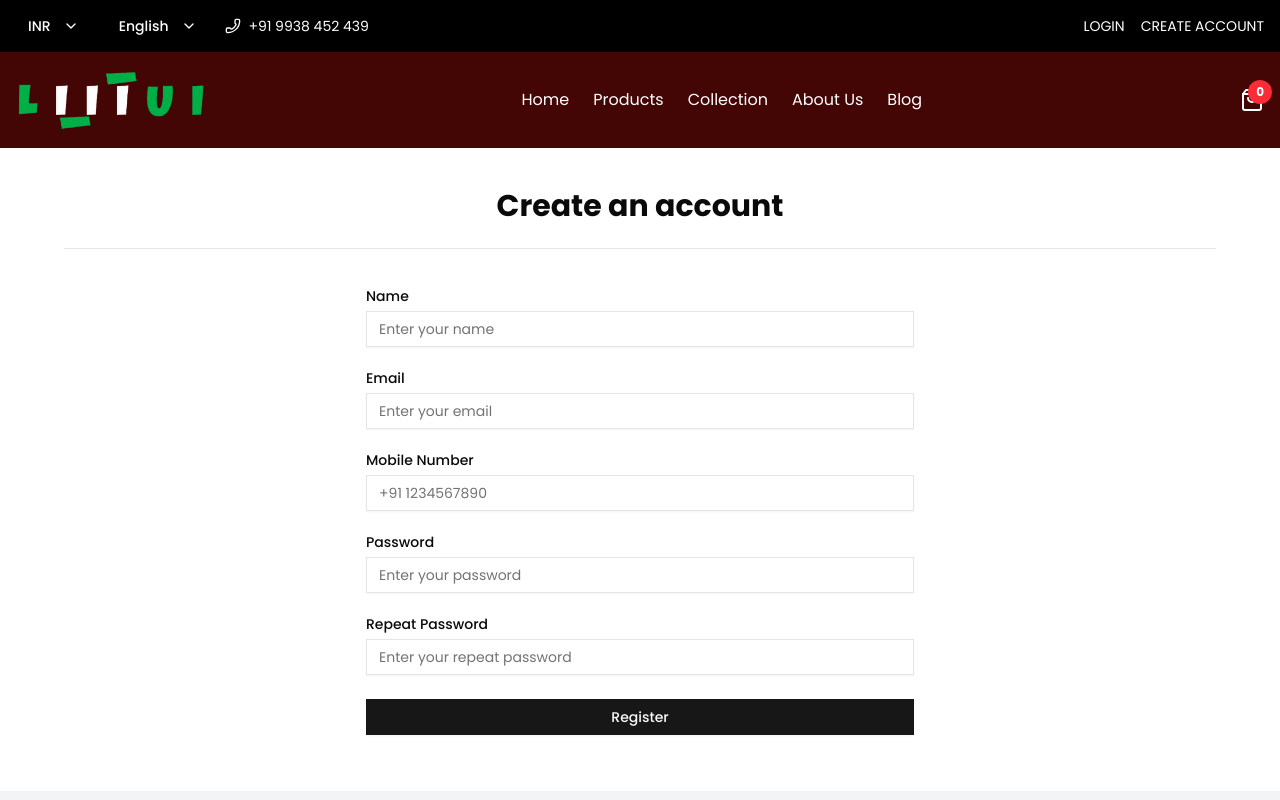
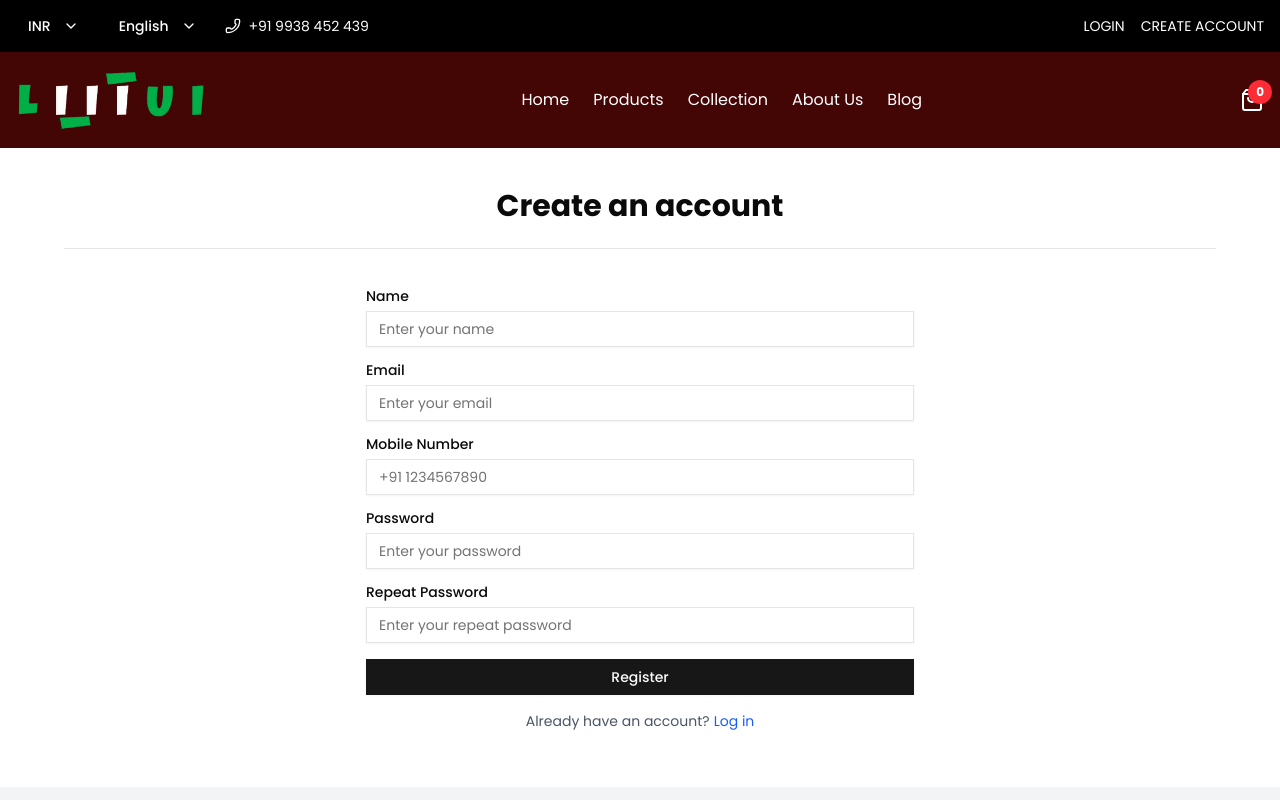
Before and after one commit to rohitbilung/lutui, a React (Vite) app in the folder frontend/: page /register in a window 1280 px wide. Shown: the top 800 px of the page. Built offline with nearby package versions, Linux system fonts and the light colour scheme; no server answers.

Commit message:
updated login and signup messages, and fixed SizeTabContent color bug

```diff
--- a/frontend/src/pages/_root/Login.jsx
+++ b/frontend/src/pages/_root/Login.jsx
@@ -17,7 +17,7 @@ import {
 import { useAuth } from "../../context/AuthContext";
 import { useLoginUser } from "../../lib/queries/Mutations";
 import { toast } from "sonner";
-import { useNavigate } from "react-router-dom";
+import { Link, useNavigate } from "react-router-dom";
 
 const Login = () => {
   const navigate = useNavigate();
@@ -54,7 +54,7 @@ const Login = () => {
           <Form {...loginForm}>
             <form
               onSubmit={loginForm.handleSubmit(onSubmit)}
-              className="space-y-8 w-full"
+              className="space-y-4 mb-4 w-full"
             >
               <FormField
                 control={loginForm.control}
@@ -97,6 +97,13 @@ const Login = () => {
               </div>
             </form>
           </Form>
+
+          <div className="flex justify-center text-sm text-gray-600">
+            <span>Don’t have an account?</span>
+            <Link to="/register" className="ml-1 text-blue-600 hover:underline">
+              Create one
+            </Link>
+          </div>
         </div>
       </PageContent>
     </PageWrapper>
--- a/frontend/src/pages/_root/ProductDetails/components/SizeTabContent.jsx
+++ b/frontend/src/pages/_root/ProductDetails/components/SizeTabContent.jsx
@@ -92,9 +92,7 @@ const SizeTabContent = ({
               selected={colorData}
               setSelected={setColorData}
               size={shirtSize}
-              sizeTypeList={
-                product.sizeType[tab].sizes.find((s) => s.size === shirtSize)?.colors || []
-              }
+              sizeTypeList={product.sizeType[tab].sizes}
             />
           </div>
         </div>
--- a/frontend/src/pages/_root/Register.jsx
+++ b/frontend/src/pages/_root/Register.jsx
@@ -16,10 +16,10 @@ import {
 } from "../../components/ui/form";
 import { useRegisterUser } from "../../lib/queries/Mutations";
 import { toast } from "sonner";
-import { useNavigate } from "react-router-dom";
+import { Link, useNavigate } from "react-router-dom";
 
 const Register = () => {
-  const navigate = useNavigate()
+  const navigate = useNavigate();
   const { mutateAsync: registerUser, isPending: isRegistering } =
     useRegisterUser();
   const registerForm = useForm({
@@ -43,7 +43,7 @@ const Register = () => {
         navigate("/login");
       }, 2000);
     } else {
-      toast.error(response?.message || 'Something went wrong!')
+      toast.error(response?.message || "Something went wrong!");
     }
   };
 
@@ -54,7 +54,7 @@ const Register = () => {
           <Form {...registerForm}>
             <form
               onSubmit={registerForm.handleSubmit(onSubmit)}
-              className="space-y-6 w-full"
+              className="space-y-4 mb-4 w-full"
             >
               <FormField
                 control={registerForm.control}
@@ -145,12 +145,23 @@ const Register = () => {
               />
 
               <div className="flex justify-center items-center">
-                <Button type="submit" className="w-full" disabled={isRegistering}>
+                <Button
+                  type="submit"
+                  className="w-full"
+                  disabled={isRegistering}
+                >
                   Register
                 </Button>
               </div>
             </form>
           </Form>
+
+          <div className="flex justify-center text-sm text-gray-600">
+            <span>Already have an account?</span>
+            <Link to="/login" className="ml-1 text-blue-600 hover:underline">
+              Log in
+            </Link>
+          </div>
         </div>
       </PageContent>
     </PageWrapper>
```
